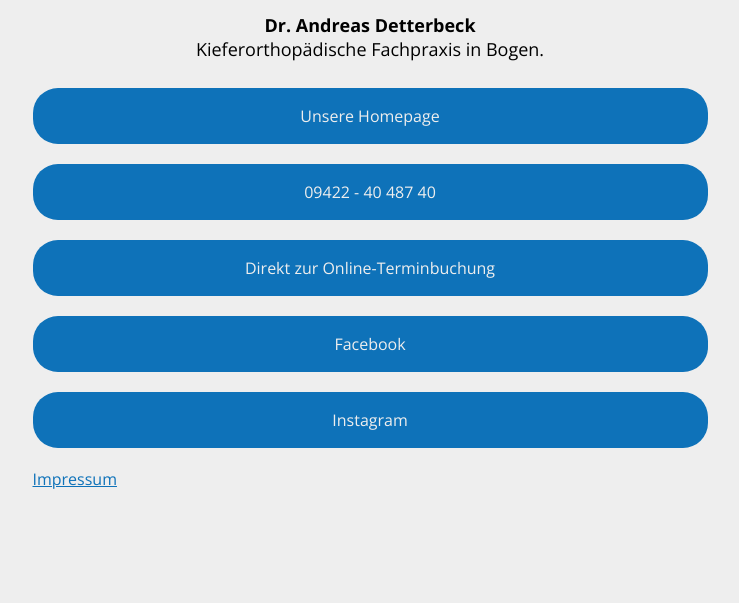
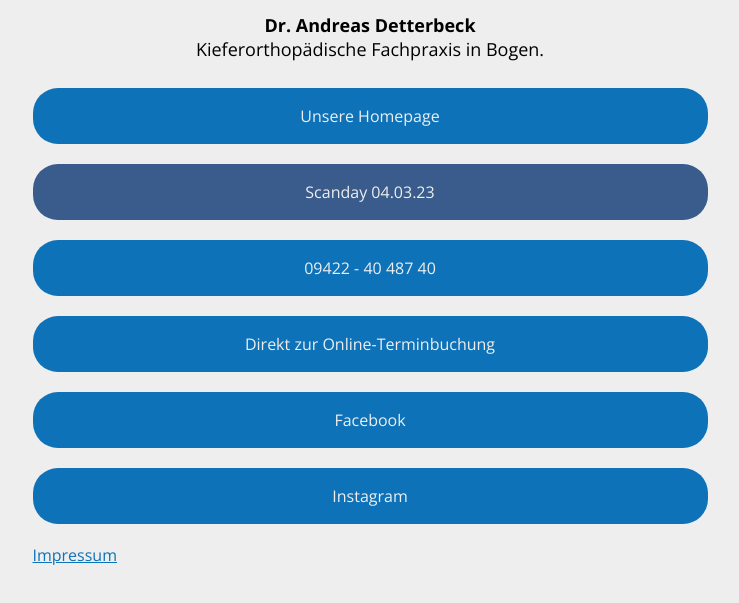
Before and after one commit to tec-promotion-gmbh/kfo-bogen-insta, a plain HTML site: page index.html in a window 1280 px wide. Shown: the part 159-762 px from the top of the page, without its empty margins (270-1009 px from the left). Drawn offline with Linux system fonts and the light colour scheme.

Commit message:
fix #20242

```diff
--- a/index.html
+++ b/index.html
@@ -18,7 +18,7 @@
 <div id="links">
 
     <a class="link" href="https://kfo-bogen.de" title="Homepage" target="_blank">Unsere Homepage</a>
-    <!--<a class="link scanday" href="https://kfo-bogen.de/scanday" title="Scanday" target="_blank">Scanday 08.10.22</a>-->
+    <a class="link scanday" href="https://kfo-bogen.de/scanday" title="Scanday" target="_blank">Scanday 04.03.23</a>
     <a class="link" href="tel:004994224048740" title="Anrufen" target="_blank">09422 - 40 487 40</a>
     <a class="link" href="https://www.iie-systems.de/kalender/fd821d0c" title="Termin buchen" target="_blank">Direkt zur Online-Terminbuchung</a>
     <a class="link" href="https://www.facebook.com/kfobogen" title="facebook" target="_blank">Facebook</a>
```
